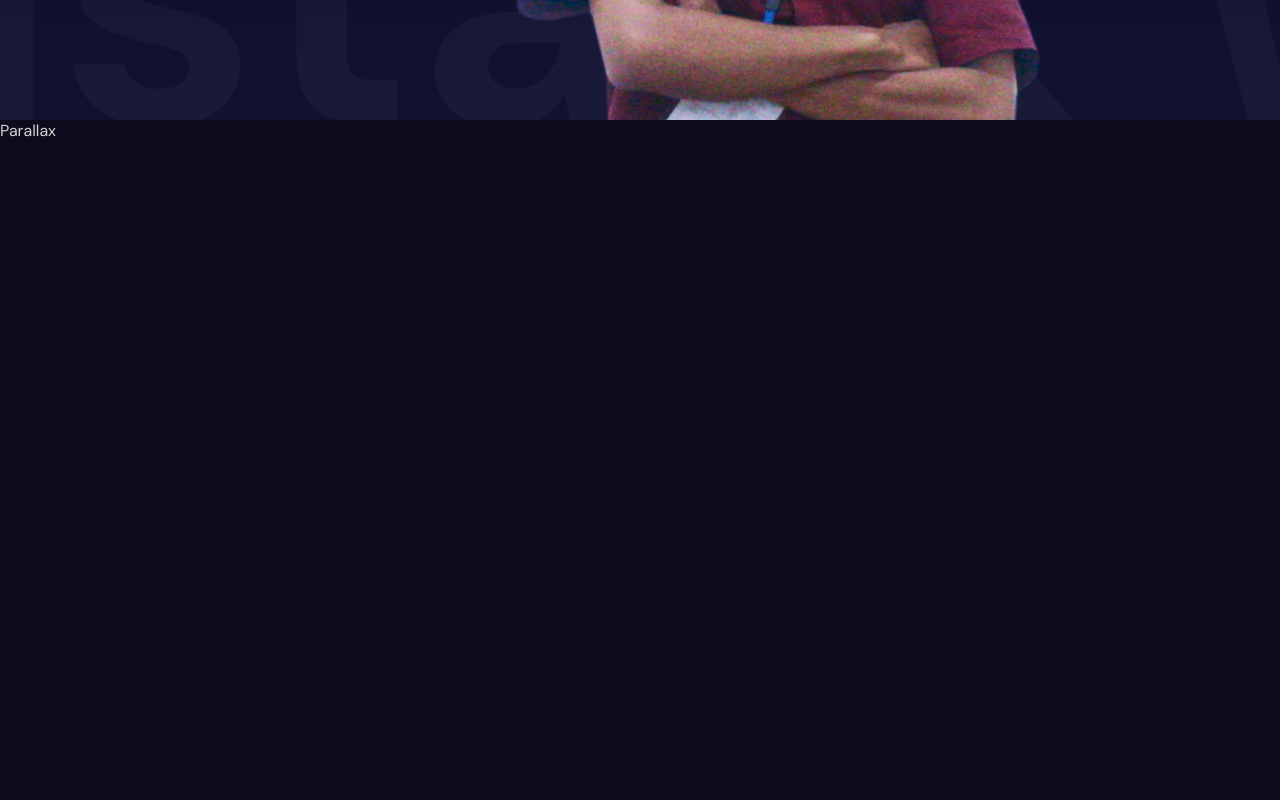
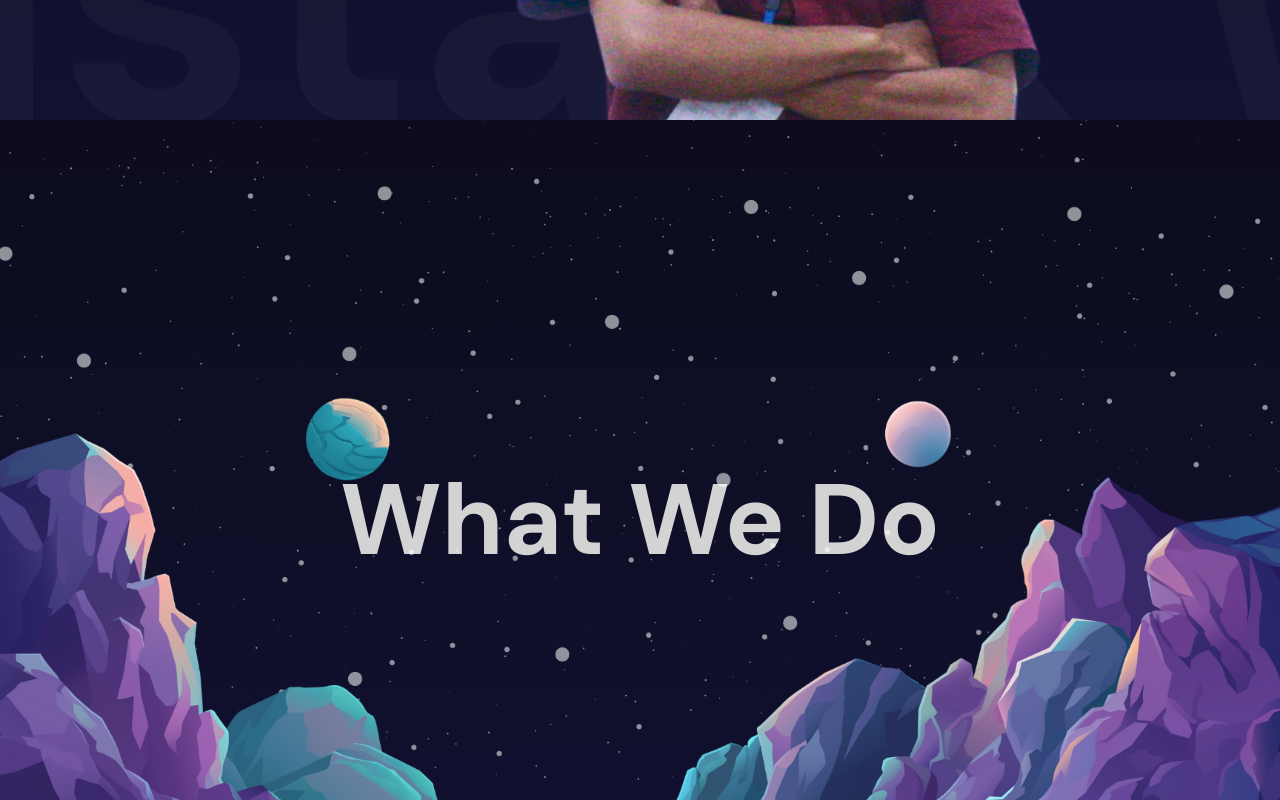
Before and after one commit to Faizululum/Portfolio_React, a React (Vite) app: page / in a window 1280 px wide. Shown: the part 680-1480 px from the top of the page. Built offline with nearby package versions, Linux system fonts and the light colour scheme.

Commit message:
useScroll & useTransform Hook using Framer Motion

```diff
--- a/src/App.jsx
+++ b/src/App.jsx
@@ -1,6 +1,7 @@
 import "./app.scss";
 import Hero from "./components/hero/Hero";
 import { Navbar } from "./components/navbar/Navbar";
+import Parallax from "./components/parallax/Parallax";
 
 const App = () => {
   return <div>
@@ -8,9 +9,9 @@
       <Navbar />
       <Hero />
     </section>
-    <section id="Services">Parallax</section>
+    <section id="Services"><Parallax type="services" /></section>
     <section>Services</section>
-    <section id="Portfolio">Parallax</section>
+    <section id="Portfolio"><Parallax type="portfolio" /></section>
     <section>Portfolio</section>
     <section>Portfolio2</section>
     <section>Portfolio3</section>
--- a/src/components/hero/Hero.jsx
+++ b/src/components/hero/Hero.jsx
@@ -1,5 +1,5 @@
 import "./hero.scss";
-import { animate, motion } from "framer-motion";
+import { motion } from "framer-motion";
 
 const textVariants = {
   initial: {
--- /dev/null
+++ b/src/components/parallax/Parallax.jsx
@@ -0,0 +1,44 @@
+import { useRef } from "react";
+import "./parallax.scss";
+import { motion, useScroll, useTransform } from "framer-motion";
+
+const Parallax = ({ type }) => {
+  const ref = useRef();
+
+  const { scrollYProgress } = useScroll({
+    target: ref,
+    offset: ["start start", "end start"]
+  });
+
+  const yText = useTransform(scrollYProgress, [0, 1], ["0%", "500%"]);
+  const yBg = useTransform(scrollYProgress, [0, 1], ["0%", "100%"]);
+
+  return (
+    <div
+      className="parallax"
+      style={{
+        background:
+          type === "services"
+            ? "linear-gradient(180deg, var(--color-primary), var(--color-secondary)"
+            : "linear-gradient(180deg, var(--color-primary), #505064",
+      }}
+    >
+      <motion.h1 style={{ y: yText }}>
+        {type === "services" ? "What We Do" : "Our Work"}
+      </motion.h1>
+      <motion.div className="mountains"></motion.div>
+      <motion.div
+        className="planets"
+        style={{
+          y: yBg,
+          backgroundImage: `url(${
+            type === "services" ? "/public/planets.png" : "/public/sun.png"
+          })`,
+        }}
+      ></motion.div>
+      <motion.div style={{ x: yBg }} className="stars"></motion.div>
+    </div>
+  );
+};
+
+export default Parallax;
--- /dev/null
+++ b/src/components/parallax/parallax.scss
@@ -0,0 +1,44 @@
+.parallax {
+    width: 100%;
+    height: 100%;
+    position: relative;
+    display: flex;
+    align-items: center;
+    justify-content: center;
+    overflow: hidden;
+
+    h1 {
+        font-size: 100px;
+    }
+
+    .mountains {
+        background-image: url("/public/mountains.png");
+        background-size: cover;
+        background-position: bottom;
+        width: 100%;
+        height: 100%;
+        position: absolute;
+        z-index: 3;
+    }
+
+    .planets {
+        background-image: url("/public/planets.png");
+        background-size: cover;
+        background-position: bottom;
+        width: 100%;
+        height: 100%;
+        position: absolute;
+        z-index: 2;
+    }
+
+    .stars {
+        background-image: url("/public/stars.png");
+        background-size: cover;
+        background-position: bottom;
+        width: 100%;
+        height: 100%;
+        position: absolute;
+        z-index: 1;
+    }
+
+}
--- a/src/components/sidebar/links/Links.jsx
+++ b/src/components/sidebar/links/Links.jsx
@@ -26,7 +26,7 @@
 };
 
 const Links = () => {
-  const items = ["Homepage", "About", "Services", "Portfolio", "Contact"];
+  const items = ["Homepage", "Services", "Portfolio", "About", "Contact"];
 
   return (
     <motion.div className="links" variants={variants}>
--- a/src/components/sidebar/sidebar.scss
+++ b/src/components/sidebar/sidebar.scss
@@ -7,6 +7,7 @@
     color: black;
 
     .bg {
+        z-index: 999;
         position: fixed;
         top: 0;
         left: 0;
```
